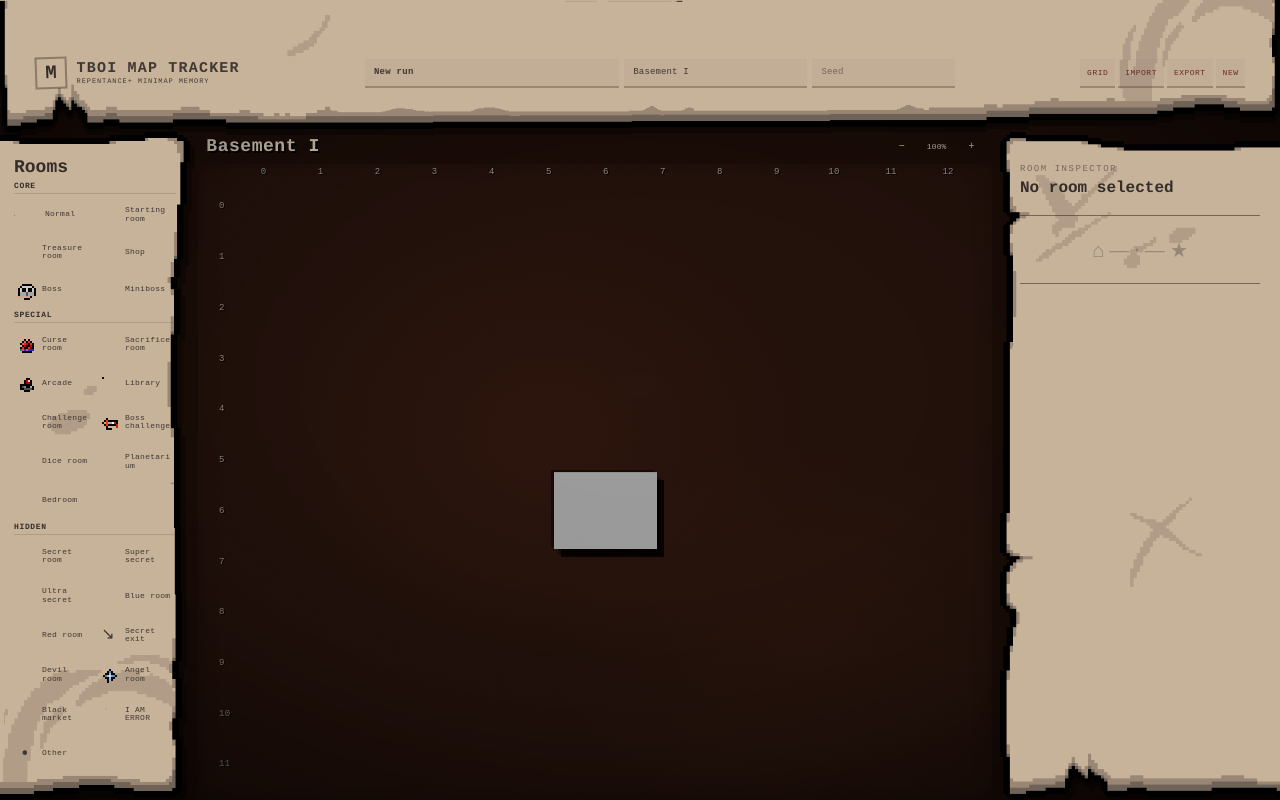
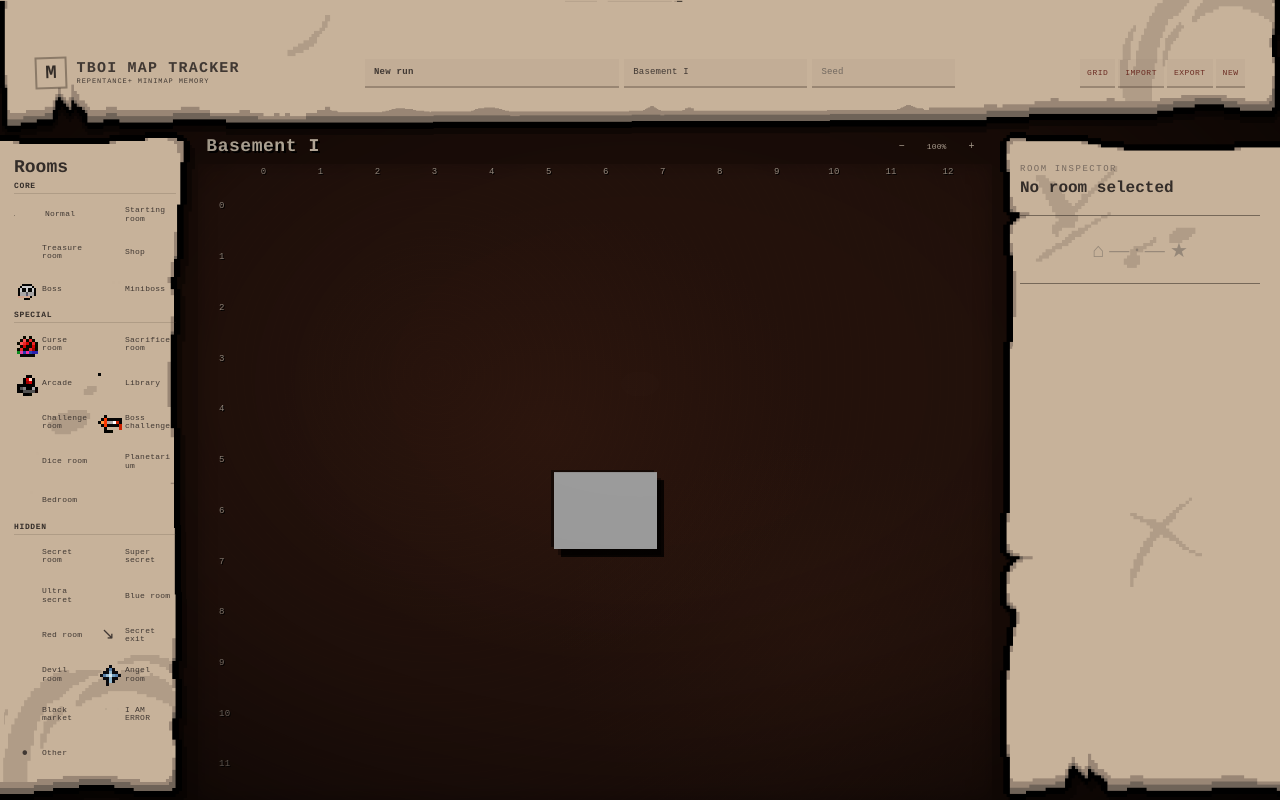
Before and after one commit to Alejandro-GZ/TBOIMapTracker, a React (Vite) app: page / in a window 1280 px wide. Built offline with nearby package versions, Linux system fonts and the light colour scheme; grey boxes are pictures that could not be loaded; a web font is replaced by a local one.

Commit message:
fix: size palette icons by intrinsic bounds

```diff
--- a/src/components/RoomPalette.tsx
+++ b/src/components/RoomPalette.tsx
@@ -32,7 +32,7 @@ export function RoomPalette() {
                 title={roomType.offGrid ? `${roomType.label} — off-grid internally in Isaac` : roomType.label}
               >
                 <span className="room-tool-icon">
-                  <RoomTypeSprite type={roomType.id} fallback={roomType.icon} scale={2} />
+                  <RoomTypeSprite type={roomType.id} fallback={roomType.icon} fitSize={24} />
                 </span>
                 <span>{roomType.label}</span>
               </button>
```
